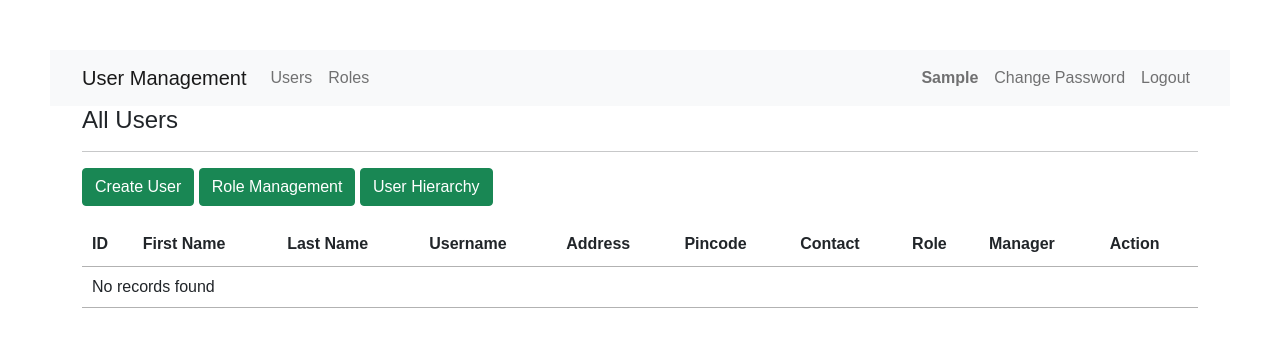
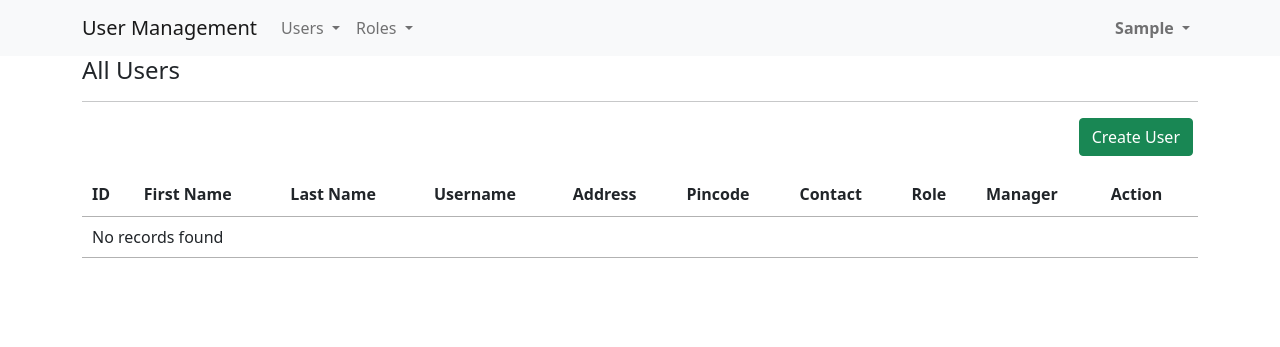
Before and after one commit to radhikaaccubits/User-Management, a Django app: page / in a window 1280 px wide. Shown: the top 347 px of the page. Run offline with Django 4.2, Linux system fonts and the light colour scheme; the visitor is signed in with stand-in values (Sample User, id 1); some libraries are stand-ins or nearby versions.

Commit message:
role added on navigation panel

```diff
--- a/core/static/tree.css
+++ b/core/static/tree.css
@@ -1,19 +1,3 @@
-body {
-    margin:50px;
-    font-family:'Arial', sans-serif;
-}
-*{margin:0;padding: 0;}
-
-h1 {
-    color:#FA9A39;
-}
-
-p { padding-bottom:50px;}
-
-.content {
-    width:500px;
-    margin:auto;
-}
 .tree ul {
     margin-left: 20px;
 }
--- a/core/templates/base.html
+++ b/core/templates/base.html
@@ -21,24 +21,39 @@
             <div class="collapse navbar-collapse" id="navbarNav">
               {% if request.user.is_authenticated %}
                 <ul class="navbar-nav">
-                  <li class="nav-item active">
-                    <a class="nav-link" href="{% url "index" %}">Users</a>
-                  </li>
-                  <li class="nav-item">
-                    <a class="nav-link" href="{% url "managerole" %}">Roles</a>
+                  <li class="nav-item dropdown">
+                    <a class="nav-link dropdown-toggle" href="#" id="navbarDropdown" role="button" data-bs-toggle="dropdown" aria-expanded="false">
+                      Users
+                    </a>
+                    <ul class="dropdown-menu" aria-labelledby="navbarDropdown">
+                      <li><a class="dropdown-item"  href="{% url "index" %}" >Users</a></li>
+                      <li><a class="dropdown-item"  href="{% url "managerole" %}">Roles</a></li>
+                      <li><a class="dropdown-item"  href="{% url 'viewuser' %}" >User Hierarchy</a></li>
+                    </ul>
                   </li>
                 </ul>
+                <ul class="navbar-nav">
+                  <li class="nav-item dropdown">
+                    <a class="nav-link dropdown-toggle" href="#" id="navbarDropdown" role="button" data-bs-toggle="dropdown" aria-expanded="false">
+                      Roles
+                    </a>
+                    <ul class="dropdown-menu" aria-labelledby="navbarDropdown">
+                      <li><a class="dropdown-item"  href="{% url 'viewuser' %}" >User Hierarchy</a></li>
+                      <li><a class="dropdown-item"  href="{% url 'managerole' %}" >Role Management</a></li>
+                    </ul>
+                  </li>
+                </ul>
+
                 <ul class="navbar-nav ms-auto">
-                  <li class="nav-item">
-                    <b>
-                      <a class="nav-link"> {{request.user|capfirst}}</a>
-                    </b>
-                  </li>
-                  <li class="nav-item">
-                    <a class="nav-item nav-link" href="{% url 'password_change' %}">Change Password</a>
-                  </li>
-                  <li class="nav-item">
-                    <a class="nav-link" href="{% url "logout" %}">Logout</a>
+                  <li class="nav-item dropdown">
+                    <a class="nav-link dropdown-toggle" href="#" id="navbarDropdown" role="button" data-bs-toggle="dropdown" aria-expanded="false">
+                      <b>{{request.user|capfirst}}</b>
+                    </a>
+                    <ul class="dropdown-menu" aria-labelledby="navbarDropdown">
+                      <li><a class="dropdown-item" href="{% url 'password_change' %}">Change Password</a></li>
+                      <li><hr class="dropdown-divider"></li>
+                      <li><a class="dropdown-item" href="{% url 'logout' %}">Logout</a></li>
+                    </ul>
                   </li>
                 </ul>
               {% endif %}
--- a/core/templates/users/managerole.html
+++ b/core/templates/users/managerole.html
@@ -3,9 +3,8 @@
 {% block content %}
 <div class="row">
   <div class="col-sm-12">
-    <div>
+    <div class="d-flex justify-content-end mt-3">
       <a href="{% url 'role' %}" class="btn btn-success">Add Role</a>
-      <a href="{% url 'viewrole' %}" class="btn btn-danger">Role Hierarchy</a>
     </div>
     <div class="table-responsive mt-3 col-sm form-control">
       <table class="display" id="tbldata" style="width:100%">
--- a/core/templates/users/userlist.html
+++ b/core/templates/users/userlist.html
@@ -4,9 +4,9 @@
   <div class="row">
       <div class="col-sm-12">
           <h4>All Users</h4><hr/>
-          <a href="{% url 'create' %}" class="btn btn-success" >Create User</a>
-          <a href="{% url 'managerole' %}" class="btn btn-success">Role Management</a>
-          <a href="{% url 'viewuser' %}" class="btn btn-success">User Hierarchy</a>
+          <div class="d-flex justify-content-end">
+              <a href="{% url 'create' %}" class="btn btn-success" style="margin-right:5px">Create User</a>
+          </div>
           <div class="table-responsive mt-3">
               <table class="display" id="tbldata" style="width:100%">
                 <thead>
```
